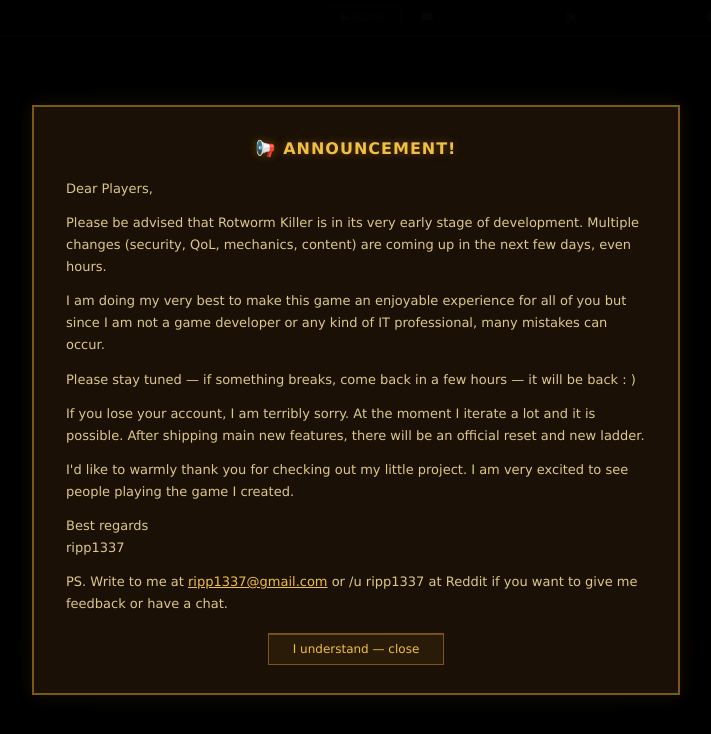
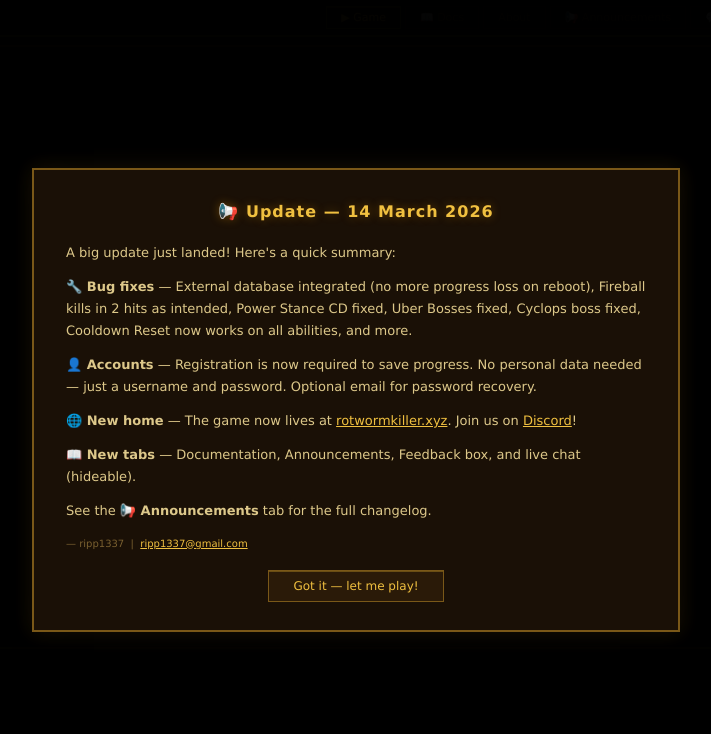
Before and after one commit to ripp1337/rotworm-killer, a website: page index.html in a window 1280 px wide. Shown: the top 734 px of the page, without its empty margins (284-995 px from the left). Drawn offline with Linux system fonts and the light colour scheme; no server answers.

Commit message:
feat: one-time changelog popup on login (version 2026-03-15-v1)

```diff
--- a/index.html
+++ b/index.html
@@ -11,18 +11,17 @@
     <!-- ── Announcement Modal ────────────────────────────────── -->
     <div id="announcement-overlay">
         <div id="announcement-modal">
-            <h2 id="announcement-title">📢 ANNOUNCEMENT!</h2>
+            <h2 id="announcement-title">📢 Update — 14 March 2026</h2>
             <div id="announcement-body">
-                <p>Dear Players,</p>
-                <p>Please be advised that Rotworm Killer is in its very early stage of development. Multiple changes (security, QoL, mechanics, content) are coming up in the next few days, even hours.</p>
-                <p>I am doing my very best to make this game an enjoyable experience for all of you but since I am not a game developer or any kind of IT professional, many mistakes can occur.</p>
-                <p>Please stay tuned — if something breaks, come back in a few hours — it will be back&nbsp;:&nbsp;)</p>
-                <p>If you lose your account, I am terribly sorry. At the moment I iterate a lot and it is possible. After shipping main new features, there will be an official reset and new ladder.</p>
-                <p>I'd like to warmly thank you for checking out my little project. I am very excited to see people playing the game I created.</p>
-                <p>Best regards<br>ripp1337</p>
-                <p>PS. Write to me at <a href="mailto:ripp1337@gmail.com">ripp1337@gmail.com</a> or /u&nbsp;ripp1337 at Reddit if you want to give me feedback or have a chat.</p>
+                <p>A big update just landed! Here's a quick summary:</p>
+                <p><strong>🔧 Bug fixes</strong> — External database integrated (no more progress loss on reboot), Fireball kills in 2 hits as intended, Power Stance CD fixed, Uber Bosses fixed, Cyclops boss fixed, Cooldown Reset now works on all abilities, and more.</p>
+                <p><strong>👤 Accounts</strong> — Registration is now required to save progress. No personal data needed — just a username and password. Optional email for password recovery.</p>
+                <p><strong>🌐 New home</strong> — The game now lives at <a href="https://rotwormkiller.xyz/" target="_blank" rel="noopener noreferrer">rotwormkiller.xyz</a>. Join us on <a href="https://discord.gg/d8rE8qSk" target="_blank" rel="noopener noreferrer">Discord</a>!</p>
+                <p><strong>📖 New tabs</strong> — Documentation, Announcements, Feedback box, and live chat (hideable).</p>
+                <p>See the <strong>📢 Announcements</strong> tab for the full changelog.</p>
+                <p style="margin-top:12px;font-size:10px;color:#7a6030">— ripp1337 &nbsp;|&nbsp; <a href="mailto:ripp1337@gmail.com">ripp1337@gmail.com</a></p>
             </div>
-            <button id="announcement-close-btn" onclick="closeAnnouncement()">I understand — close</button>
+            <button id="announcement-close-btn" onclick="closeAnnouncement()">Got it — let me play!</button>
         </div>
     </div>
 
--- a/js/main.js
+++ b/js/main.js
@@ -1886,14 +1886,14 @@ initAuth();
 
 // ── Announcement ─────────────────────────────────────────────
 (function () {
-    const VERSION = '2026-03-14-v1';
+    const VERSION = '2026-03-15-v1';
     if (localStorage.getItem('announcementDismissed') !== VERSION) {
         document.getElementById('announcement-overlay').classList.add('visible');
     }
 })();
 
 function closeAnnouncement() {
-    localStorage.setItem('announcementDismissed', '2026-03-14-v1');
+    localStorage.setItem('announcementDismissed', '2026-03-15-v1');
     document.getElementById('announcement-overlay').classList.remove('visible');
 }
 
```
